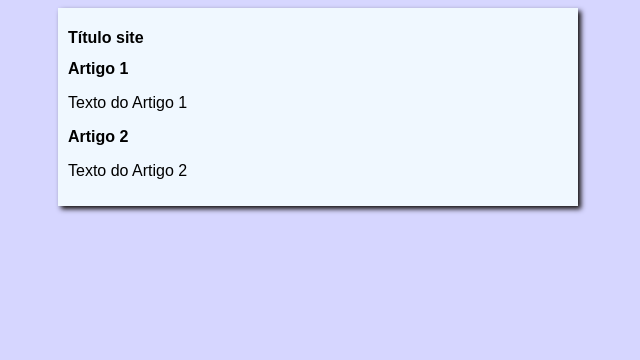
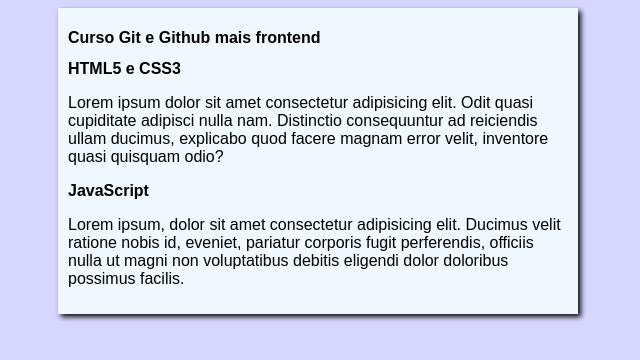
Before and after one commit to Allan-BC/Projetando_site, a plain HTML site: page index.html in a window 1280 px wide. Shown: the whole page, without its empty margins (322-962 px from the left). Drawn offline with Linux system fonts and the light colour scheme.

Commit message:
Update index.html

```diff
--- a/index.html
+++ b/index.html
@@ -11,15 +11,19 @@
 <body>
     <main>
         <header>
-            <h1>Título site</h1>
+            <h1>Curso Git e Github mais frontend</h1>
         </header>
         <article>
-            <h2>Artigo 1</h2>
-            <p>Texto do Artigo 1</p>
+            <h2>HTML5 e CSS3</h2>
+            <p>Lorem ipsum dolor sit amet consectetur adipisicing elit. Odit quasi cupiditate adipisci nulla nam.
+                Distinctio consequuntur ad reiciendis ullam ducimus, explicabo quod facere magnam error velit, inventore
+                quasi quisquam odio?</p>
         </article>
         <article>
-            <h2>Artigo 2</h2>
-            <p>Texto do Artigo 2</p>
+            <h2>JavaScript</h2>
+            <p>Lorem ipsum, dolor sit amet consectetur adipisicing elit. Ducimus velit ratione nobis id, eveniet,
+                pariatur corporis fugit perferendis, officiis nulla ut magni non voluptatibus debitis eligendi dolor
+                doloribus possimus facilis.</p>
         </article>
     </main>
 
```
